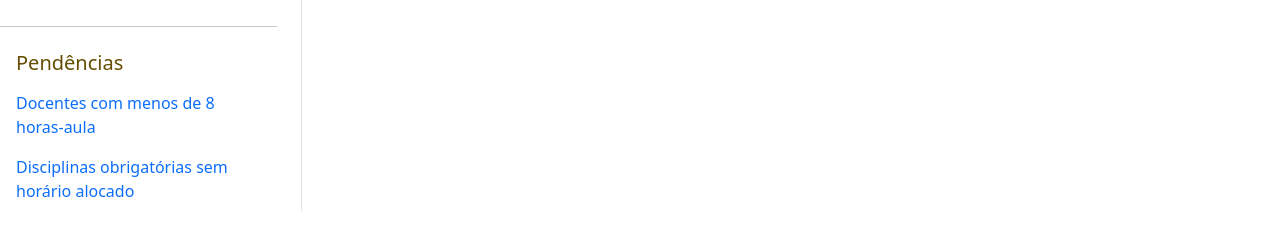
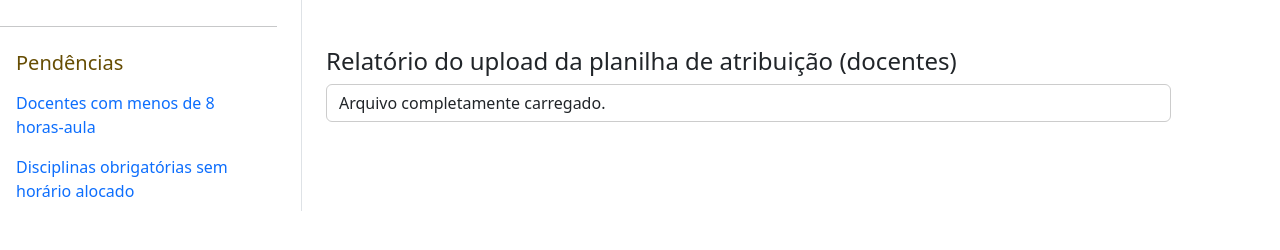
Before and after one commit to luizmrx/projetoPUB, a Django app: page /ferramenta_graduacao_si/load_atribuicao in a window 1280 px wide. Shown: the part 378-628 px from the top of the page. Run offline with Django 4.2, Linux system fonts and the light colour scheme; a user stored in the database is signed in; data comes from the database, SQL or seed files in the repository.

Commit message:
feat: implementação da tela de relatório do upload da planilha atribuição (docentes)

```diff
--- a/ferramentas/ferramenta_graduacao_si/table/templates/table/menu.html
+++ b/ferramentas/ferramenta_graduacao_si/table/templates/table/menu.html
@@ -91,6 +91,28 @@
                             <input type="submit" class="btn btn-warning mt-3" value="Editar/Visualizar">
                         </form>
                     </div>
+
+                    <!-- Tela de relatório -->
+                    <div id="relatorio-container" class="mt-5">
+
+                        <h4>Relatório do upload da planilha de atribuição (docentes)</h4>
+
+                        <!-- Relatório inserido dinamicamente -->
+                        <div id="relatorio" class="form-control" style="max-height:  200px; overflow-y: auto; text-align: left; border: 1px solid #ccc;">
+                            {% if erro_arquivo %}
+                                <p><span style="color: red;">Atenção:</span> {{erro_arquivo}}</p>
+                            {% elif  erro_leitura%}
+                                {% for prof, mensagem in erro_leitura.items %}
+                                    {{mensagem}},<br>
+                                {% endfor %}
+                            {% else %}
+                                Arquivo completamente carregado.
+                            {% endif %}
+
+                        </div>
+
+                    </div>
+
                 </div>
 
                 <div class="d-none" id="item-3">
--- a/ferramentas/ferramenta_graduacao_si/table/views/planilha_docentes.py
+++ b/ferramentas/ferramenta_graduacao_si/table/views/planilha_docentes.py
@@ -595,7 +595,7 @@ def carregar_atribuicao(request):
     excel_file = request.FILES.get("excel_file", None)
     if not excel_file:
         return render(
-            request, "table/menu.html", {"error_message": "Nenhum arquivo enviado."}
+            request, "table/menu.html", {"erro_arquivo": "Nenhum arquivo enviado."}
         )
 
     if not excel_file.name.endswith(".xlsx"):
@@ -603,7 +603,7 @@ def carregar_atribuicao(request):
             request,
             "table/menu.html",
             {
-                "error_message": "Formato de arquivo inválido. Por favor, envie um arquivo do tipo .xlsx."
+                "erro_arquivo": "Formato de arquivo inválido. Por favor, envie um arquivo do tipo .xlsx."
             },
         )
 
@@ -615,6 +615,8 @@ def carregar_atribuicao(request):
     TadiTurmaPreview.objects.filter(codigo__in=(range(1, 17))).delete()
     RP1TurmaPreview.objects.all().delete()
     RP2TurmaPreview.objects.all().delete()
+
+    erro_leitura = {}
 
     num_turma = 1
     nova_turma = RP1TurmaPreview.objects.create(
@@ -659,7 +661,9 @@ def carregar_atribuicao(request):
                 codisc_db = Disciplina.objects.get(CoDisc=codisc)
 
             except ObjectDoesNotExist:
-                print(f"disciplina {disciplina} não encontrada para o professor: {prof_obj.Apelido}")
+                mensagem = (f"Disciplina {disciplina} não encontrada para o professor: {prof_obj.Apelido}")
+                print(mensagem)
+                erro_leitura[prof_obj.Apelido]= mensagem
                 continue
 
 
@@ -669,7 +673,7 @@ def carregar_atribuicao(request):
                     nova_turma_2_prof.professor_si.add(prof_obj)
                 else:
                     nova_turma.professor_si.add(prof_obj)
-
+            #TADI
             elif codisc == "ACH0021" and num_turma <= 17:
 
                 tadi_turma = TadiTurmaPreview.objects.create(
@@ -680,7 +684,7 @@ def carregar_atribuicao(request):
                 tadi_turma.professor_si.add(prof_obj)
 
                 num_turma += 1
-
+            #RP2
             elif codisc == "ACH0042":
                 if prof_obj in rp2_turma.professor_si.all():
                     rp2_turma_2_prof.professor_si.add(prof_obj)
@@ -721,7 +725,9 @@ def carregar_atribuicao(request):
 
     verifica_exclusao(ano_atual)
 
-    return HttpResponseRedirect("/#item-0")
+    #return HttpResponseRedirect("/#item-0")
+    #Caso teste:
+    return render(request, "table/menu.html", {"erro_leitura": erro_leitura})
 
 
 def verifica_exclusao(ano):
```
